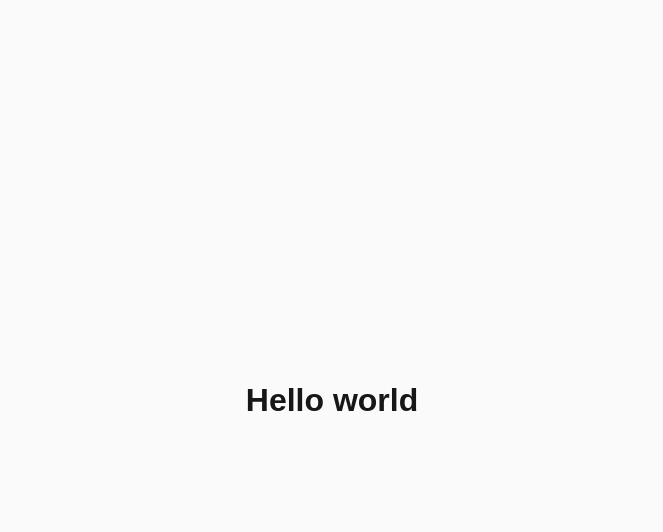
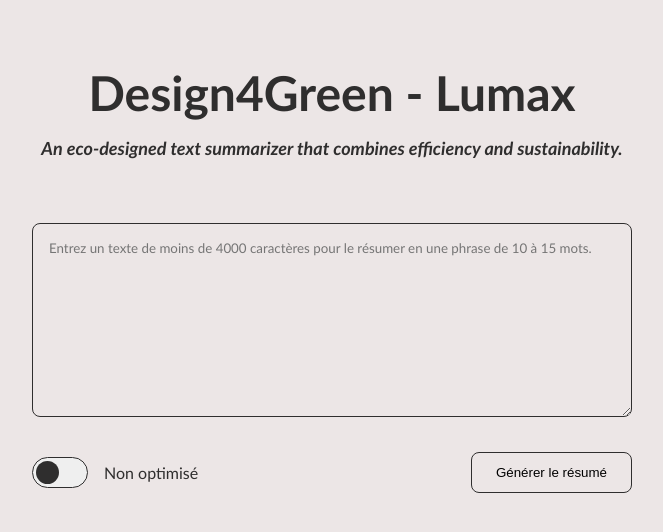
Before and after one commit to Nexgear75/D4G-2025, a Next.js app in the folder src/frontend/: page / in a window 1280 px wide. Shown: the top 532 px of the page, without its empty margins (308-971 px from the left). Built offline with nearby package versions, Linux system fonts and the light colour scheme.

Commit message:
feat(frontend): prompt form

```diff
--- a/src/frontend/package.json
+++ b/src/frontend/package.json
@@ -13,6 +13,7 @@
   },
   "dependencies": {
     "@eslint/js": "^9.39.1",
+    "@headlessui/react": "^2.2.9",
     "@next/eslint-plugin-next": "^16.0.1",
     "@trivago/prettier-plugin-sort-imports": "^6.0.0",
     "@typescript-eslint/eslint-plugin": "^8.46.3",
@@ -23,7 +24,8 @@
     "npm-run-all": "^4.1.5",
     "prettier": "^3.6.2",
     "react": "19.2.0",
-    "react-dom": "19.2.0"
+    "react-dom": "19.2.0",
+    "zod": "^4.1.12"
   },
   "devDependencies": {
     "@types/node": "^20",
--- /dev/null
+++ b/src/frontend/src/app/actions.ts
@@ -0,0 +1,47 @@
+'use server';
+
+import { revalidatePath } from 'next/cache';
+import { redirect } from 'next/navigation';
+
+import { z } from 'zod';
+
+import { GetSummarySchema } from '@/utils/schemas';
+
+export type State = {
+  errors?: { prompt?: { errors: string[] } | undefined };
+  message?: string | null;
+  data: { prompt: string; optimized: boolean };
+};
+
+export const getSummary = async (_prevState: State, formData: FormData): Promise<State> => {
+  const rawPrompt = formData.get('prompt');
+  const rawOptimized = formData.get('optimized');
+
+  const { error, data } = GetSummarySchema.safeParse({
+    prompt: rawPrompt,
+    optimized: rawOptimized,
+  });
+
+  if (error || !data)
+    return {
+      data: {
+        prompt: typeof rawPrompt === 'string' ? rawPrompt : '',
+        optimized: rawOptimized === 'on',
+      },
+      errors: z.treeifyError(error).properties,
+      message: 'Invalid data.',
+    };
+
+  // eslint-disable-next-line no-console
+  console.log(data);
+
+  const summary = 'Lorem ipsum dolor sit amet, consectetur adipiscing elit.';
+
+  const searchParams = new URLSearchParams();
+  searchParams.set('prompt', data.prompt);
+  searchParams.set('summary', summary);
+  searchParams.set('optimized', data.optimized ? 'true' : 'false');
+
+  revalidatePath('/');
+  redirect(`/?${searchParams.toString()}`);
+};
--- a/src/frontend/src/app/layout.tsx
+++ b/src/frontend/src/app/layout.tsx
@@ -5,7 +5,7 @@ import type { Metadata } from 'next';
 import '@/style/globals.css';
 
 export const metadata: Metadata = {
-  title: 'Lumalex',
+  title: 'Lumax',
   description: 'Résumez un texte de moins de 4000 caractères en une phrase concise et claire de 10 à 15 mots.',
 };
 
--- a/src/frontend/src/app/page.module.css
+++ b/src/frontend/src/app/page.module.css
@@ -1,35 +1,40 @@
-.page {
-  --background: #fafafa;
-  --foreground: #fff;
+.main {
+  --background: #ECE6E6;
+  --foreground: #2F2E2E;
 
-  --text-primary: #000;
-  --text-secondary: #666;
+  --text-primary: var(--foreground);
+  --text-secondary: var(--foreground);
 
   --button-primary-hover: #383838;
   --button-secondary-hover: #f2f2f2;
   --button-secondary-border: #ebebeb;
 
   display: flex;
-  min-height: 100vh;
   align-items: center;
   justify-content: center;
   background-color: var(--background);
 }
 
-@media (prefers-color-scheme: dark) {
-  .logo {
-    filter: invert();
-  }
+.header {
+  width: 100svw;
 
-  .page {
-    --background: #000;
-    --foreground: #000;
+  display: flex;
+  flex-direction: column;
+  justify-content: center;
+  align-items: center;
 
-    --text-primary: #ededed;
-    --text-secondary: #999;
+  gap: 1rem;
 
-    --button-primary-hover: #ccc;
-    --button-secondary-hover: #1a1a1a;
-    --button-secondary-border: #1a1a1a;
-  }
+  padding: 4rem 0;
 }
+
+.title {
+  font-size: 3rem;
+  color: var(--text-primary);
+}
+
+.subtitle {
+  font-size: 18px;
+  color: var(--text-secondary);
+  font-style: italic;
+}
--- a/src/frontend/src/app/page.tsx
+++ b/src/frontend/src/app/page.tsx
@@ -1,9 +1,36 @@
 import styles from './page.module.css';
 
-export default function Home() {
+import PromptForm from '@/components/prompt-form';
+
+export interface HomePageParams {
+  searchParams: Promise<Record<string, string | string[] | undefined>>;
+}
+
+const HomePage = async ({ searchParams }: HomePageParams) => {
+  const rawSearchParams = await searchParams;
+
+  const rawDefaultPrompt = rawSearchParams['prompt'];
+  const rawDefaultOptimized = rawSearchParams['optimized'];
+
   return (
-    <div className={styles.page}>
-      <h1>Hello world</h1>
-    </div>
+    <>
+      <header className={styles.header}>
+        <h1 className={styles.title}>Design4Green - Lumax</h1>
+        <h2 className={styles.subtitle}>
+          An eco-designed text summarizer that combines efficiency and sustainability.
+        </h2>
+      </header>
+
+      <main className={styles.main}>
+        <PromptForm
+          defaultPrompt={typeof rawDefaultPrompt === 'string' ? rawDefaultPrompt : ''}
+          defaultOptimized={typeof rawDefaultOptimized === 'string' ? rawDefaultOptimized === 'true' : false}
+        />
+      </main>
+
+      <footer></footer>
+    </>
   );
-}
+};
+
+export default HomePage;
--- /dev/null
+++ b/src/frontend/src/components/prompt-form.module.css
@@ -0,0 +1,84 @@
+.form {
+    display: flex;
+    flex-direction: column;
+
+    gap: 1rem;
+
+    max-width: 600px;
+    width: 100%;
+}
+
+.textarea {
+    width: 100%;
+
+    padding: 1rem;
+
+    border: 1px solid var(--border);
+    background: var(--background);
+
+    border-radius: .5rem;
+
+    font-family: "Trebuchet MS", sans-serif;
+}
+
+
+.formFooter {
+    display: flex;
+    flex-direction: row;
+    justify-content: space-between;
+}
+
+.submitButton {
+    padding: .75rem 1.5rem;
+
+    background: var(--background);
+    border: 1px solid var(--border);
+
+    border-radius: .5rem;
+}
+
+.switchField {
+    display: flex;
+    align-items: center;
+    gap: 1rem;
+}
+
+.switchField label {
+    cursor: pointer;
+}
+
+.switch {
+    display: inline-flex;
+
+    width: 3.5rem;
+
+    padding: .20rem;
+    border: 1px solid var(--foreground);
+
+    border-radius: 20rem;
+
+    cursor: pointer;
+}
+
+.switch[disabled] {
+    opacity: 80%;
+}
+
+.switch[aria-checked="true"] {
+    justify-content: end;
+}
+
+.switchIndicator {
+    width: 1.4rem;
+    height: 1.4rem;
+
+    background-color: var(--foreground);
+
+    border-radius: 100%;
+}
+
+
+.error {
+    font-size: 14px;
+    color: var(--error);
+}
--- /dev/null
+++ b/src/frontend/src/components/prompt-form.tsx
@@ -0,0 +1,78 @@
+'use client';
+import { useActionState } from 'react';
+
+import styles from './prompt-form.module.css';
+import { Field, Label, Switch, Textarea } from '@headlessui/react';
+
+import { getSummary, State } from '@/app/actions';
+import VisuallyHidden from '@/components/visually-hidden';
+
+export interface PromptFormProps {
+  defaultPrompt: string;
+  defaultOptimized: boolean;
+}
+
+const PromptForm = ({ defaultPrompt, defaultOptimized }: PromptFormProps) => {
+  const initialState: State = {
+    errors: {},
+    message: null,
+    data: { prompt: defaultPrompt, optimized: defaultOptimized },
+  };
+
+  const [state, formAction, isPending] = useActionState(getSummary, initialState);
+
+  return (
+    <form className={styles.form} action={formAction}>
+      <Field>
+        <VisuallyHidden>
+          <Label htmlFor="prompt">Texte à résumer</Label>
+        </VisuallyHidden>
+
+        <Textarea
+          className={styles.textarea}
+          name="prompt"
+          placeholder="Entrez un texte de moins de 4000 caractères pour le résumer en une phrase de 10 à 15 mots."
+          id="prompt"
+          maxLength={4000}
+          rows={10}
+          aria-describedby="prompt-error"
+          disabled={isPending}
+          defaultValue={state.data.prompt}
+          required
+        />
+      </Field>
+
+      <div id="prompt-error" aria-live="polite" aria-atomic="true">
+        {'errors' in state &&
+          state.errors?.prompt &&
+          state.errors.prompt?.errors.map((error) => (
+            <p className={styles.error} key={error}>
+              {error}
+            </p>
+          ))}
+      </div>
+
+      <div className={styles.formFooter}>
+        <Field className={styles.switchField}>
+          <Switch
+            className={styles.switch}
+            id="optimized"
+            name="optimized"
+            defaultChecked={state.data.optimized}
+            disabled={isPending}
+          >
+            <span className={styles.switchIndicator} />
+          </Switch>
+
+          <Label htmlFor="optimized">Non optimisé</Label>
+        </Field>
+
+        <button type="submit" disabled={isPending} className={styles.submitButton}>
+          Générer le résumé
+        </button>
+      </div>
+    </form>
+  );
+};
+
+export default PromptForm;
--- /dev/null
+++ b/src/frontend/src/components/visually-hidden.module.css
@@ -0,0 +1,12 @@
+.visuallyHidden {
+    position: absolute;
+    border: 0;
+    width: 1px;
+    height: 1px;
+    padding: 0;
+    margin: -1px;
+    overflow: hidden;
+    clip: rect(0, 0, 0, 0);
+    white-space: nowrap;
+    word-wrap: normal;
+}
--- /dev/null
+++ b/src/frontend/src/components/visually-hidden.tsx
@@ -0,0 +1,16 @@
+// see: https://github.com/twbs/bootstrap/blob/main/scss/mixins/_visually-hidden.scss
+import { HtmlHTMLAttributes } from 'react';
+
+import styles from './visually-hidden.module.css';
+
+export type VisuallyHiddenProps = HtmlHTMLAttributes<HTMLSpanElement>;
+
+const VisuallyHidden = ({ children, ...props }: VisuallyHiddenProps) => {
+  return (
+    <span className={styles.visuallyHidden} {...props}>
+      {children}
+    </span>
+  );
+};
+
+export default VisuallyHidden;
--- a/src/frontend/src/styles/globals.css
+++ b/src/frontend/src/styles/globals.css
@@ -1,25 +1,23 @@
 :root {
-  --background: #ffffff;
-  --foreground: #171717;
-}
+  --background: #ECE6E6;
+  --foreground: #2F2E2E;
+  --border: #2F2E2E;
 
-@media (prefers-color-scheme: dark) {
-  :root {
-    --background: #0a0a0a;
-    --foreground: #ededed;
-  }
+  --error: #850000;
 }
 
 html,
 body {
   max-width: 100vw;
+  min-height: 100svh;
   overflow-x: hidden;
 }
 
 body {
   color: var(--foreground);
   background: var(--background);
-  font-family: Arial, Helvetica, sans-serif;
+
+  font-family: "Trebuchet MS", sans-serif;
   -webkit-font-smoothing: antialiased;
   -moz-osx-font-smoothing: grayscale;
 }
@@ -35,8 +33,7 @@ a {
   text-decoration: none;
 }
 
-@media (prefers-color-scheme: dark) {
-  html {
-    color-scheme: dark;
-  }
+
+[aria-disabled="true"], [disabled=""] {
+  cursor: not-allowed !important;
 }
--- /dev/null
+++ b/src/frontend/src/utils/schemas.ts
@@ -0,0 +1,11 @@
+import { z } from 'zod';
+
+export const GetSummarySchema = z.object({
+  prompt: z
+    .string()
+    .min(1, { message: 'Le texte ne peut pas être vide.' })
+    .max(4000, { message: 'Le texte ne peut pas dépasser 4000 caractères.' }),
+  optimized: z.coerce.boolean(),
+});
+
+export type GetSummarySchemaType = z.infer<typeof GetSummarySchema>;
```
Also changed, not shown: 1 other file (tests, documents, lock files or other folders).
